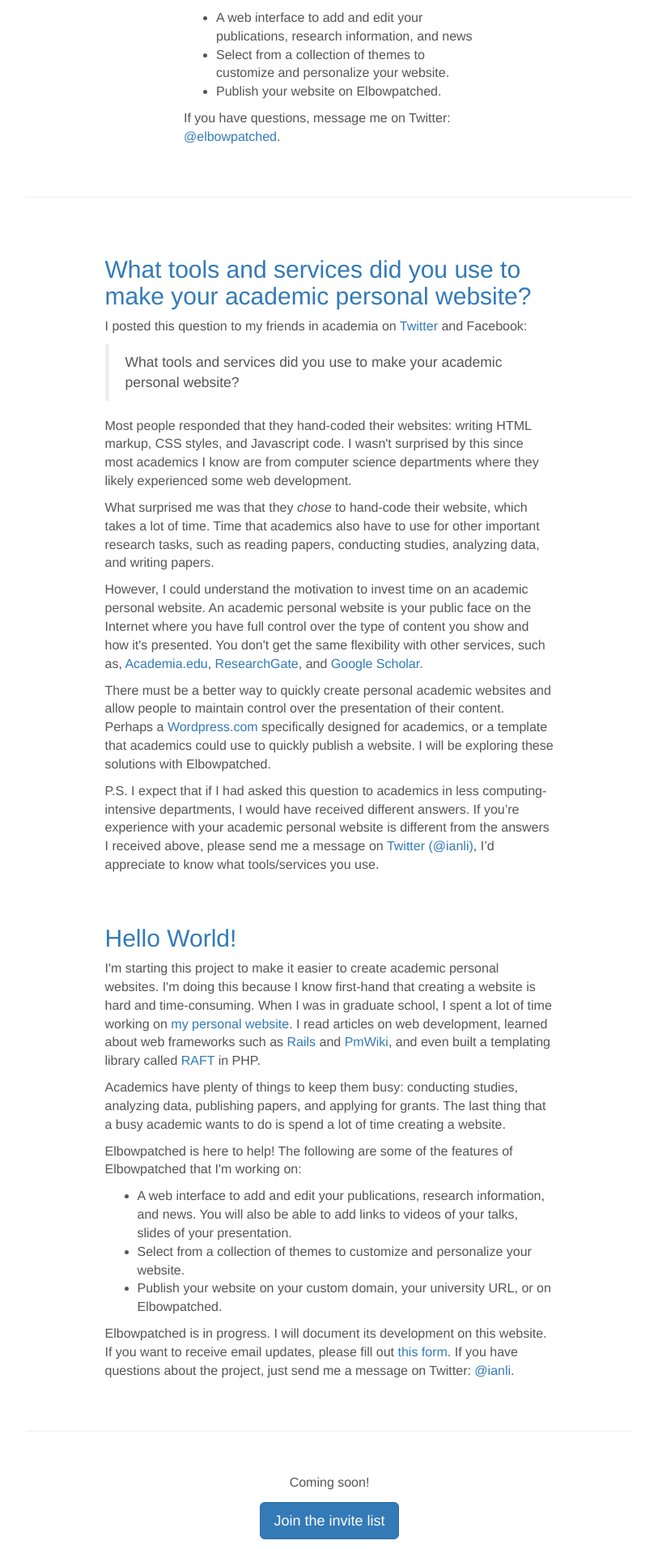
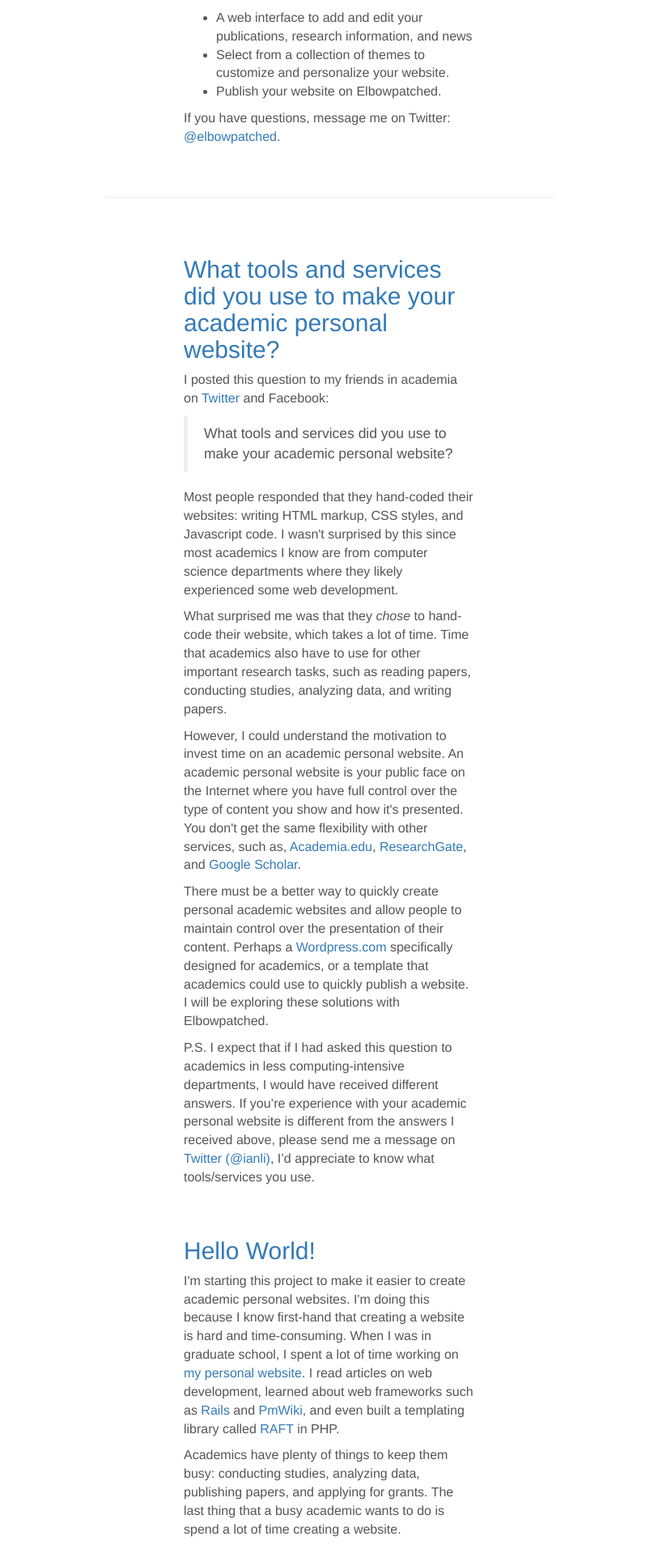
Before and after one commit to ianli/elbowpatched.com, a Jekyll site: the page built from index.html, in a window 1280 px wide. Shown: the part 652-2565 px from the top of the page at 81% size, without its empty margins (274-1087 px from the left). Built offline with Jekyll 4.4.1, drawn with Linux system fonts in a browser that asks for light colours; nearby versions of some CDN libraries; comment, search, counter and statistics services are not loaded.

Commit message:
Changed widths of columns for xs-sized screens

```diff
--- a/index.html
+++ b/index.html
@@ -6,7 +6,9 @@
 
   <div class="container">
     <section class="row">
-      <div class="col-xs-12 col-sm-12 col-md-offset-3 col-md-6 col-lg-offset-4 col-lg-4">
+      <div class="col-xs-12
+                  col-md-offset-3 col-md-6
+                  col-lg-offset-4 col-lg-4">
         <p>
           You're an academic.
           You're busy conducting research, analyzing data, and publishing papers.
@@ -35,7 +37,9 @@
 
   <div class="container">
     <section class="row">
-      <div class="col-xs-offset-2 col-xs-8">
+      <div class="col-xs-12
+                  col-md-offset-2 col-md-8
+                  col-lg-offset-3 col-lg-6">
         <hr>
       </div>
     </section>
@@ -44,13 +48,17 @@
   <div class="container">
     {% for post in site.posts %}
       <section class="row">
-        <div class="col-xs-offset-3 col-xs-6">
+        <div class="col-xs-12
+                    col-md-offset-3 col-md-6
+                    col-lg-offset-4 col-lg-4">
           <h2>
             <a class="post-link" href="{{ post.url | prepend: site.baseurl }}">{{ post.title }}</a>
           </h2>
         </div>
 
-        <div class="col-xs-offset-3 col-xs-6">
+        <div class="col-xs-12
+                    col-md-offset-3 col-md-6
+                    col-lg-offset-4 col-lg-4">
           {{ post.content | split:'<!--break-->' | first }}
 
           {% if post.content contains '<!--break-->' %}
```
